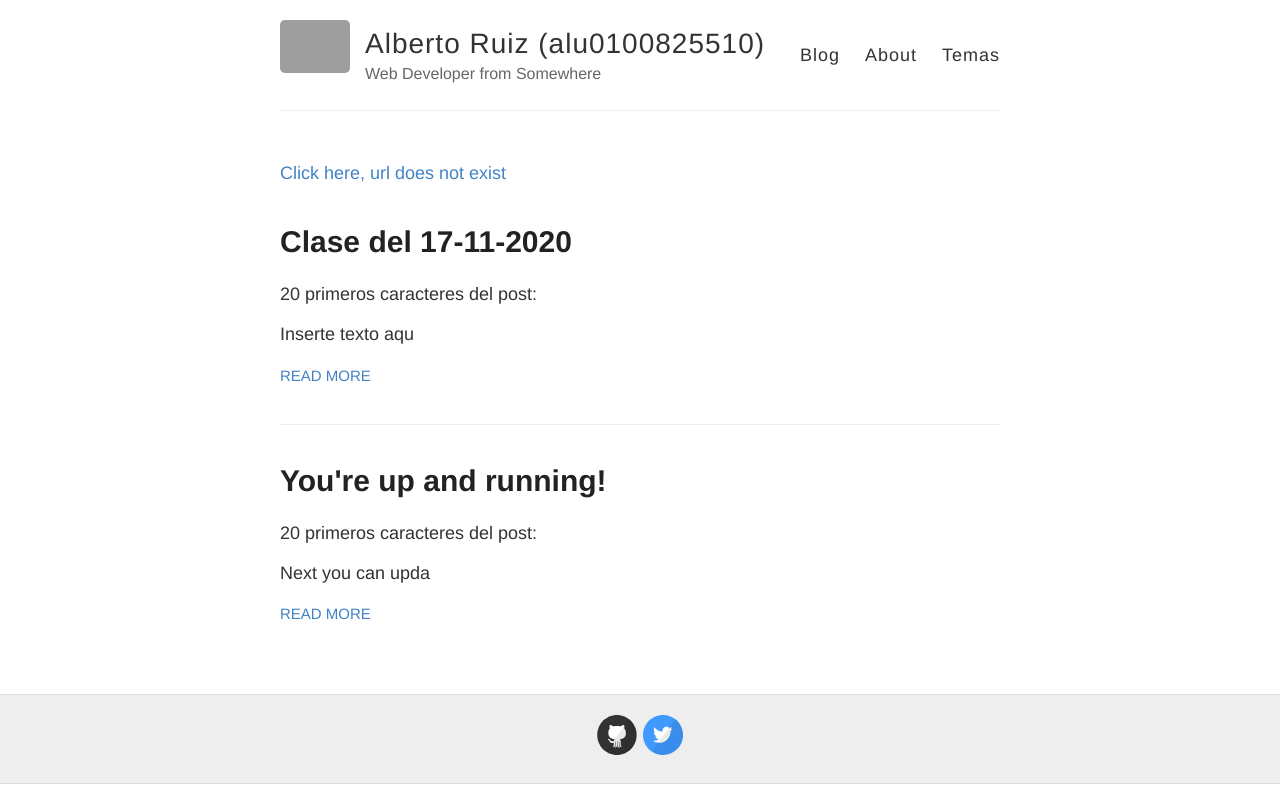
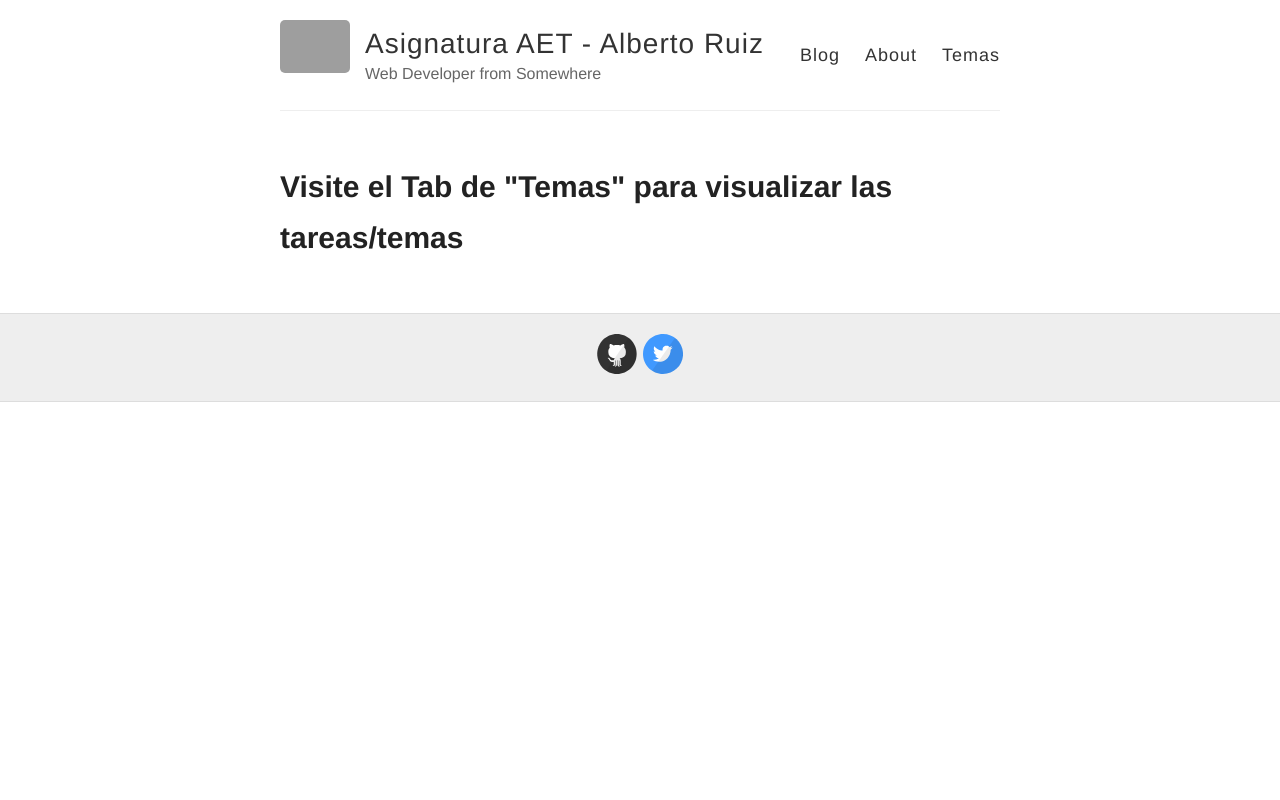
Before and after one commit to ULL-MFP-AET-alu0100825510/ULL-MFP-AET-alu0100825510.github.io, a plain HTML site: page index.html in a window 1280 px wide. Drawn offline with nearby package versions, Linux system fonts and the light colour scheme; grey boxes are pictures that could not be loaded.

Commit message:
refactor

```diff
--- a/index.html
+++ b/index.html
@@ -1,7 +1,7 @@
 <!DOCTYPE html>
 <html>
   <head>
-    <title>Alberto Ruiz (alu0100825510) – Web Developer from Somewhere</title>
+    <title>Asignatura AET - Alberto Ruiz – Web Developer from Somewhere</title>
 
         <meta charset="utf-8" />
     <meta content='text/html; charset=utf-8' http-equiv='Content-Type'>
@@ -12,7 +12,7 @@
     <meta name="description" content="Web Developer from Somewhere">
     <meta property="og:description" content="Web Developer from Somewhere" />
 
-    <meta name="author" content="Alberto Ruiz (alu0100825510)" />
+    <meta name="author" content="Asignatura AET - Alberto Ruiz" />
 
 
 
@@ -21,7 +21,7 @@
     <![endif]-->
 
     <link rel="stylesheet" type="text/css" href="/ULL-MFP-AET-alu0100825510.github.io/style.css" />
-    <link rel="alternate" type="application/rss+xml" title="Alberto Ruiz (alu0100825510) - Web Developer from Somewhere" href="/ULL-MFP-AET-alu0100825510.github.io/feed.xml" />
+    <link rel="alternate" type="application/rss+xml" title="Asignatura AET - Alberto Ruiz - Web Developer from Somewhere" href="/ULL-MFP-AET-alu0100825510.github.io/feed.xml" />
 
     <!-- Mathjax Support  -->
     <!-- MathJax version 3 -->
@@ -49,7 +49,7 @@
           <a href="/ULL-MFP-AET-alu0100825510.github.io/" class="site-avatar"><img src="https://raw.githubusercontent.com/barryclark/jekyll-now/master/images/jekyll-logo.png" /></a>
 
           <div class="site-info">
-            <h1 class="site-name"><a href="/ULL-MFP-AET-alu0100825510.github.io/">Alberto Ruiz (alu0100825510)</a></h1>
+            <h1 class="site-name"><a href="/ULL-MFP-AET-alu0100825510.github.io/">Asignatura AET - Alberto Ruiz</a></h1>
             <p class="site-description">Web Developer from Somewhere</p>
           </div>
 
@@ -63,35 +63,7 @@
     </div>
 
     <div id="main" role="main" class="container">
-      <a href="does-not-exist.md">Click here, url does not exist</a>
-
-<div class="posts">
-
-    <article class="post">
-
-      <h1><a href="/ULL-MFP-AET-alu0100825510.github.io/leccion/">Clase del 17-11-2020</a></h1>
-
-      <div class="entry">
-        20 primeros caracteres del post:
-        <p>Inserte texto aqu
-      </div>
-
-      <a href="/ULL-MFP-AET-alu0100825510.github.io/leccion/" class="read-more">Read More</a>
-    </article>
-
-    <article class="post">
-
-      <h1><a href="/ULL-MFP-AET-alu0100825510.github.io/Hello-World/">You're up and running!</a></h1>
-
-      <div class="entry">
-        20 primeros caracteres del post:
-        <p>Next you can upda
-      </div>
-
-      <a href="/ULL-MFP-AET-alu0100825510.github.io/Hello-World/" class="read-more">Read More</a>
-    </article>
-
-</div>
+      <h1> Visite el Tab de "Temas" para visualizar las tareas/temas </h1>
 
 
 
```
Also changed, not shown: 404.html (+4 -4 lines), Hello-World/index.html (+4 -4 lines), about/index.html (+4 -4 lines), leccion/index.html (+4 -4 lines), tareas/tema1/tarea1tema1.html (+4 -4 lines), tareas/tema1/tarea2tema1.html (+4 -4 lines), tareas/tema2/tarea1tema2.html (+4 -4 lines), temas/index.html (+4 -4 lines), temas/tema1.html (+4 -4 lines), temas/tema2.html (+4 -4 lines).
